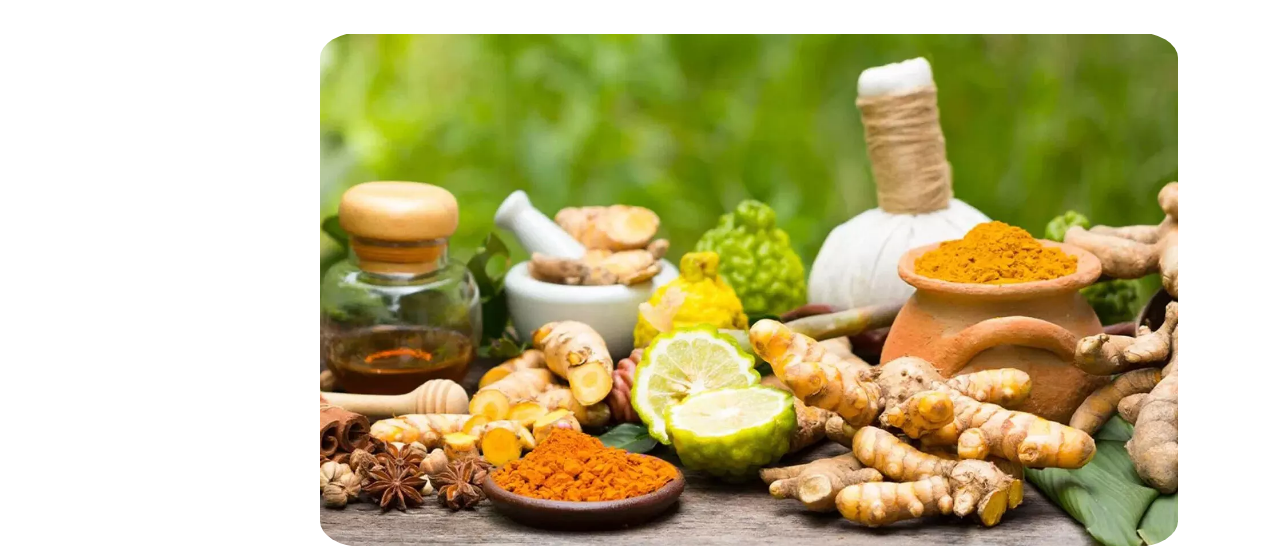
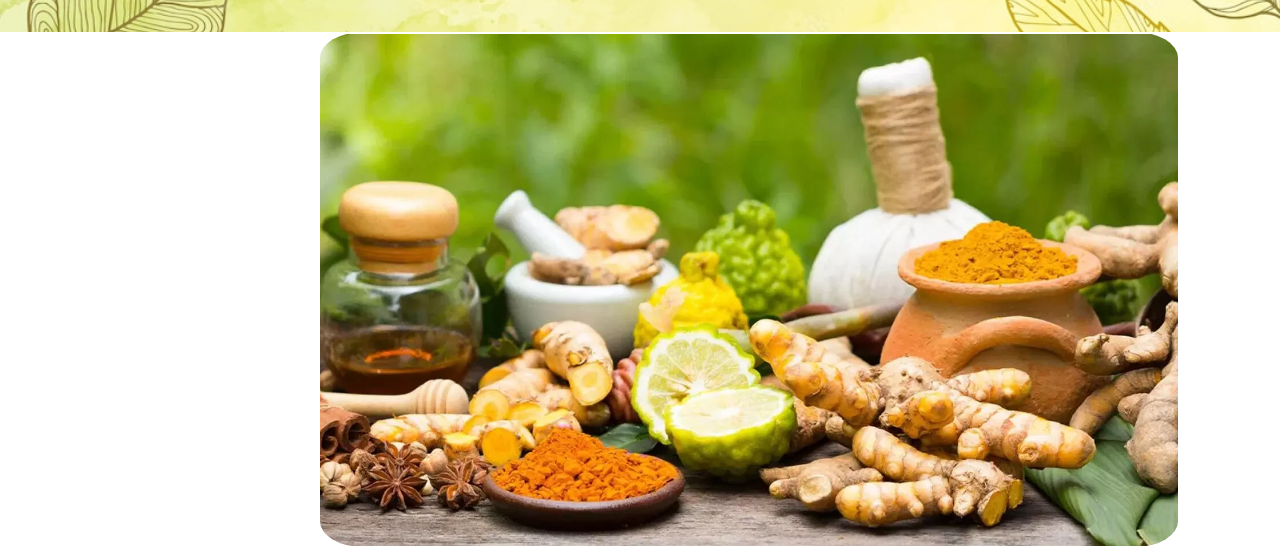
Before and after one commit to HIDZI123/NFC_CluelessCoders, a Django app: template ayurveda_nfc/main/templates/main/index.html in a window 1280 px wide; the page is wider, and only the part inside the window is pictured. Shown: the part 137-683 px from the top of that part. Run offline with Django 4.2, Linux system fonts and the light colour scheme; the template is opened without the code that fills it, so the values that code supplies are empty.

Commit message:
Added background image

```diff
--- a/ayurveda_nfc/main/templates/main/index.html
+++ b/ayurveda_nfc/main/templates/main/index.html
@@ -89,6 +89,10 @@
     </div>
     </section>
 </article>
+
+    <figure>
+        <img src="img_2_bg.png" alt="Background Image" width="1080" height="720" class="main__img" id="img__2">
+    </figure>
 </main>
 </body>
 </html>
--- a/ayurveda_nfc/main/templates/main/style.css
+++ b/ayurveda_nfc/main/templates/main/style.css
@@ -167,7 +167,14 @@
     color:#1f7c07
 }
 
-.li2
+/*Background image for the whole page*/
+body
 {
-
+    background-image: url("images/Bg_img.jpg");
+    background-repeat: no-repeat;
+    background-size: cover;
+    background-position: center;
+    background-attachment: fixed;
+    background-color: #464646;
+    z-index: 1;
 }
```
Also changed, not shown: ayurveda_nfc/main/templates/main/images/Bg_img.jpg (added).
